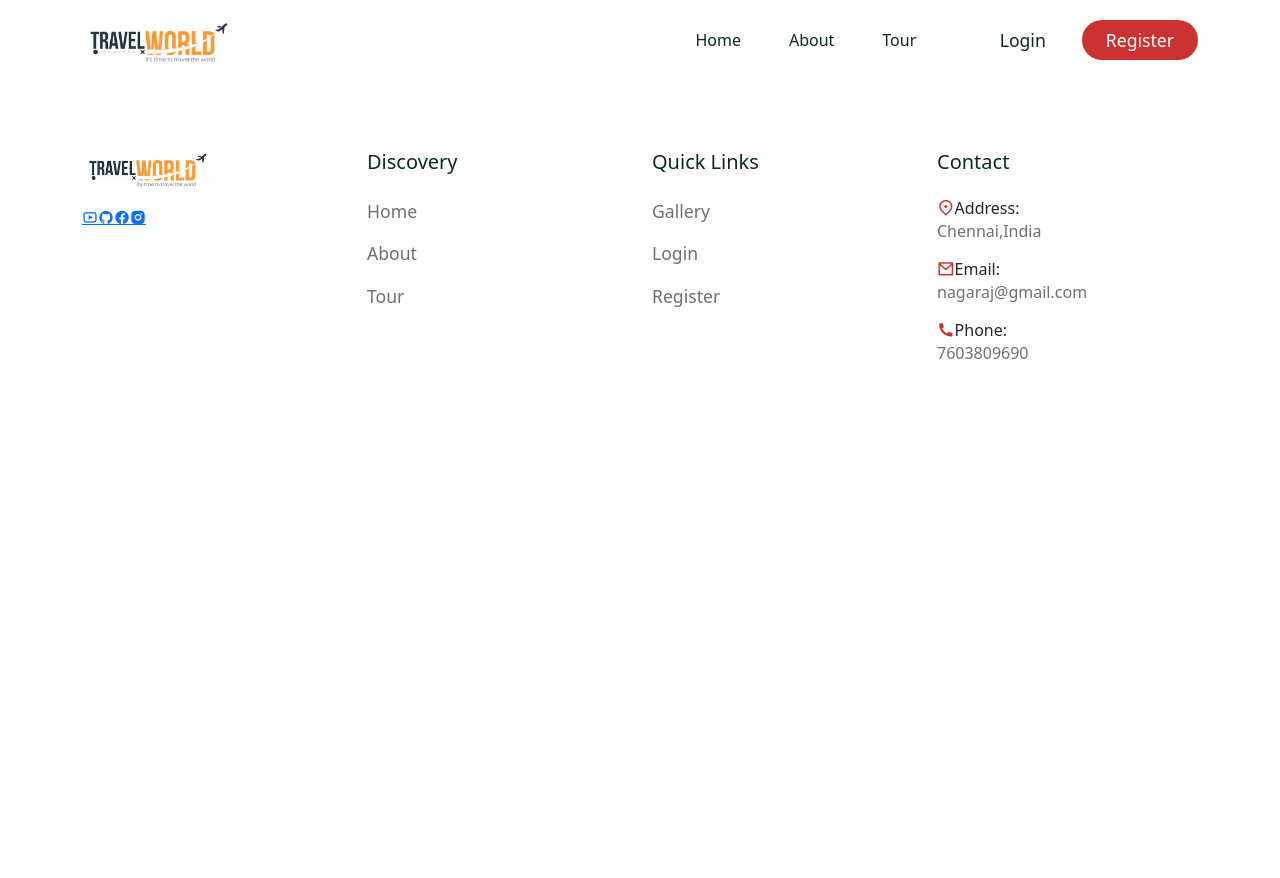
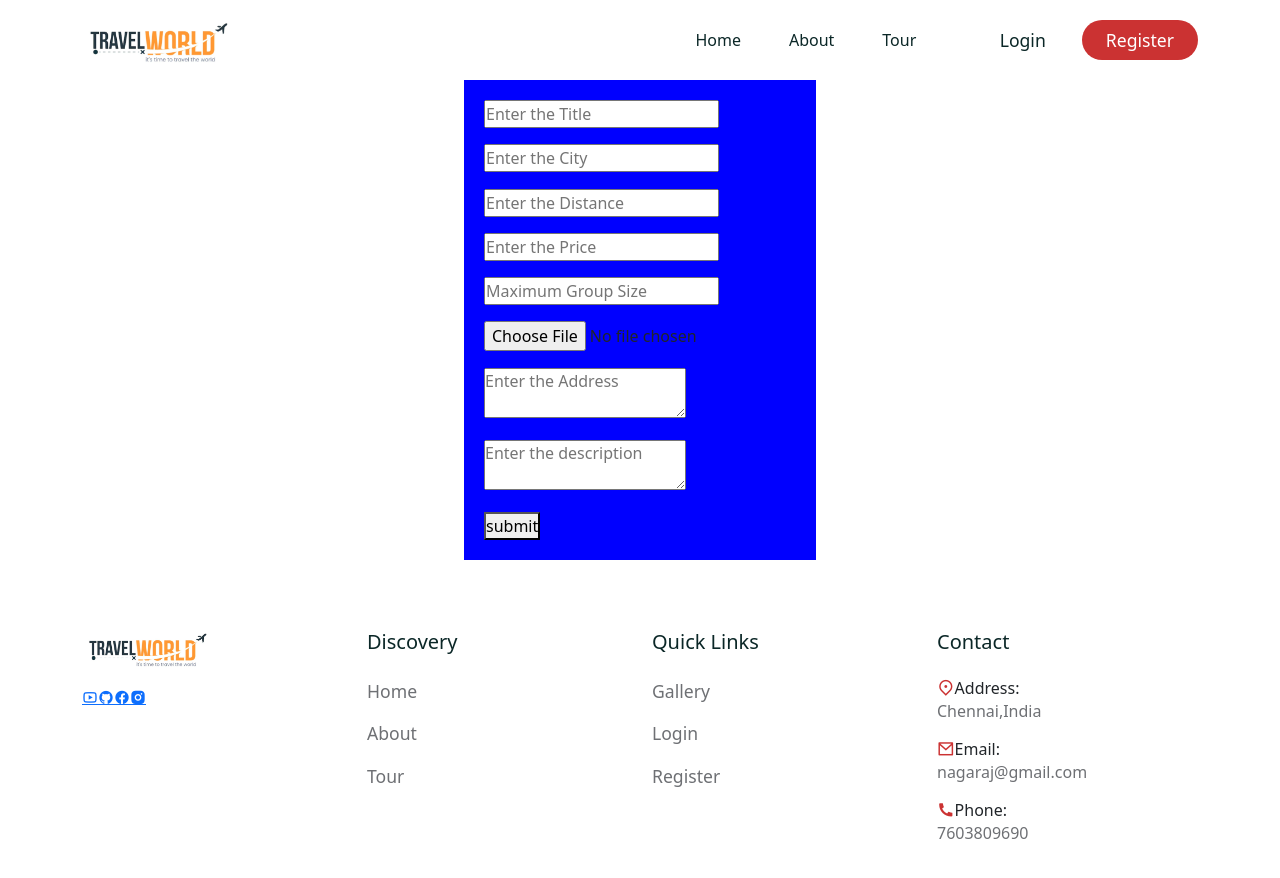
Before and after one commit to nagaraj6618/tour-app-frontend, a React (Create React App) app: page /upload in a window 1280 px wide. Shown: the top 878 px of the page. Before the commit the page ends 800 px from the top, so only its background shows below. Built offline with nearby package versions, Linux system fonts and the light colour scheme; a web font is replaced by a local one.

Commit message:
Solved the Image problem

```diff
--- /dev/null
+++ b/src/components/UploadCoponent/UploadComponent.css
@@ -0,0 +1,16 @@
+.containers{
+   display: flex;
+   width: 100%;
+   /* height: 100vh; */
+   justify-content: center;
+   /* background-color: red; */
+}
+.form-container{
+   background-color: blue;
+   padding: 20px;
+   display: flex;
+   flex-direction: column;
+   justify-content: space-between;
+   /* width:20%; */
+   height: 60vh;
+}
--- /dev/null
+++ b/src/components/UploadCoponent/UploadComponent.jsx
@@ -0,0 +1,87 @@
+import React ,{useState}from 'react'
+import './UploadComponent.css'
+const UploadComponent = () => {
+   const [formData, setFormData] = useState({
+      title: '',
+      city: '',
+      distance: '',
+      price: '',
+      maxSize: '',
+      file: null,
+      address: '',
+      description: '',
+   });
+
+   const handleChange = (e) => {
+      const { name, value, type, files } = e.target;
+      setFormData((prevData) => ({
+         ...prevData,
+         [name]: type === 'file' ? files[0] : value,
+      }));
+   };
+   const handleSubmit = (e) => {
+      e.preventDefault()
+      console.log(formData);
+   }
+   return (
+      <div className='containers'>
+         <form className='form-container'  onSubmit={handleSubmit}>
+            <div>
+               <input type='text'
+                name='title'
+                  placeholder='Enter the Title'
+                  value={formData.title}
+                  onChange={handleChange}
+               />
+            </div>
+            <div>
+               <input type='text'
+                  name='city'
+                  placeholder='Enter the City'
+                  value={formData.city}
+                  onChange={handleChange}
+               />
+            </div>
+
+            <div>
+               <input type='number'
+                  placeholder='Enter the Distance'
+               />
+            </div>
+            <div>
+               <input type='number'
+                  placeholder='Enter the Price'
+               />
+            </div>
+            <div>
+               <input type='number'
+                  placeholder='Maximum Group Size'
+               />
+            </div>
+            <div>
+               <input type='file'
+                  name='file'
+                  // value={formData.file}
+                  onChange={handleChange}
+               />
+            </div>
+            <div>
+               <textarea type='text'
+                  placeholder='Enter the Address'
+               />
+            </div>
+            <div>
+               <textarea type='text'
+                  placeholder='Enter the description'
+               />
+            </div>
+            <div>
+               <button type='submit'>submit</button>
+            </div>
+         </form>
+
+      </div>
+   )
+}
+
+export default UploadComponent
--- a/src/pages/TourDetails.jsx
+++ b/src/pages/TourDetails.jsx
@@ -76,7 +76,7 @@ const TourDetails = () => {
           !loading && !error && <Row>
             <Col lg='8'>
               <div className="tour__content">
-                <img src={`${photo}`} alt=" " />
+                <img src={`${BASE_URL}/tours${photo}`} alt=" " />
                 <div className="tour__info">
                   <h2>{title}</h2>
                   <div className="d-flex align-items-center gap-5">
--- a/src/router/Routers.js
+++ b/src/router/Routers.js
@@ -10,6 +10,7 @@ import ThankYou from '../pages/ThankYou';
 import About from '../pages/About';
 import SearchComponent from '../components/SearchComponent/SearchComponent';
 import MemoryImagesGallery from '../components/image-gallery/MemoryImagesGallery';
+import UploadComponent from '../components/UploadCoponent/UploadComponent';
 
 const Routers = () => {
   return (
@@ -25,6 +26,7 @@ const Routers = () => {
       <Route path='/about' element={<About />} />
       <Route path='/gallery' element={<MemoryImagesGallery />} />
       <Route path='/ui' element={<SearchComponent />} />
+      <Route path='/upload' element={<UploadComponent />} />
     </Routes >
   )
 }
--- a/src/shared/TourCard.jsx
+++ b/src/shared/TourCard.jsx
@@ -1,21 +1,19 @@
-import React, { useState } from 'react'
+import React from 'react'
 import { Card, CardBody } from 'reactstrap';
 import { Link } from 'react-router-dom';
 import "./tour-card.css"
 import calculateAvgRating from '../utils/avgRating';
-import photoImage from '../assets/images/tour-img01.jpg'
+import { BASE_URL } from '../utils/config';
 
 const TourCard = ({ tour }) => {
 
     const { _id, title, city, photo, price, featured, reviews } = tour
-    console.log(photo);
-    console.log(photoImage)
     const { totalRating, avgRating } = calculateAvgRating(reviews)
     return (
         <div className="tour__card">
             <Card>
                 <div className="tour__img">
-                    <img src={`${process.env.PUBLIC_URL}${photo}`} alt="tour-img" />
+                    <img src={`${BASE_URL}/tours${photo}`} alt="tour-img" />
                     {featured && <span>Featured</span>}
                 </div>
             </Card>
@@ -24,19 +22,19 @@ const TourCard = ({ tour }) => {
                 <CardBody>
                     <div className="card__top d-felx align-item-center justify-content-betwen">
                         <span className='tour__location d-flex align=items-center gap-1'>
-                            <i class="ri-map-pin-line"></i> {city}
+                            <i className="ri-map-pin-line" ></i> <a href= {`https://google.com/maps/place/${title}`} target='_blank' className='link-tag'>{city}</a>
                         </span>
                         <span className='tour__rating d-flex align=items-center gap-1'>
-                            <i class="ri-star-fill"></i> {avgRating === 0 ? null : avgRating}
+                            <i className="ri-star-fill"></i> {avgRating === 0 ? null : avgRating}
                             {totalRating === 0 ? ('Not rated') : (<span>({reviews.length})</span>)}
 
                         </span>
                     </div>
-                    <h5 className='tour_title'><Link to={`/tours/${_id}`}>{title}</Link></h5>
+                    <h5 className='tour_title'><Link to={`/tours/${_id}`} className='link-tag'>{title}</Link></h5>
                     <div className="card__bottom d-felx align-item-center justify-content-between mt-3">
                         <h5>₹{price}<span>/per person</span></h5>
                         <button className='btn booking_btn'>
-                            <Link to={`/tours/${_id}`}>Book Now</Link>
+                            <Link to={`/tours/${_id}`} className='link-tag btn-tag'>Book Now</Link>
                         </button>
                     </div>
                 </CardBody>
--- a/src/shared/tour-card.css
+++ b/src/shared/tour-card.css
@@ -71,3 +71,18 @@
 .booking_btn a:hover{
     color:#fff;
 }
+.link-tag{
+    text-decoration: none;
+    color: black;
+}
+.btn-tag{
+    padding: 10px 30px;
+    background-color: #d95c14;
+    border-radius: 20px;
+    color: white;
+    transition: 0.2s;
+}
+.btn-tag:hover{
+   opacity: 0.9;
+   color: black;
+}
--- a/src/styles/tour-details.css
+++ b/src/styles/tour-details.css
@@ -1,5 +1,5 @@
 .tour__content img {
-    width: 50px;
+    width: 100%;
     border-radius: 0.5rem;
     margin-bottom: 2.5rem;
 
```
Also changed, not shown: src/assets/data/tours.json (+40 -40 lines).
